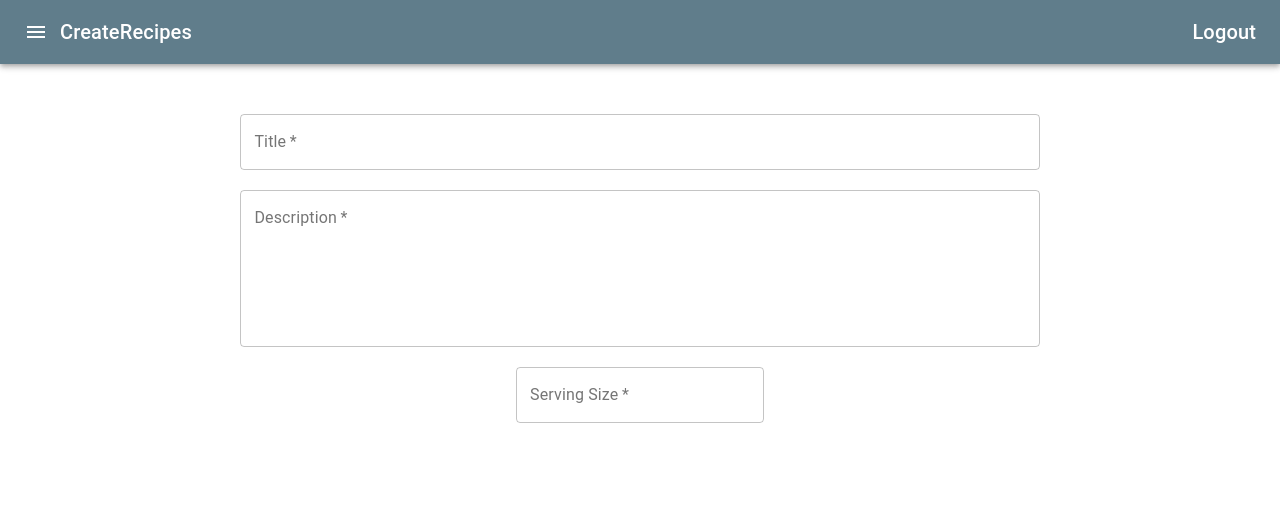
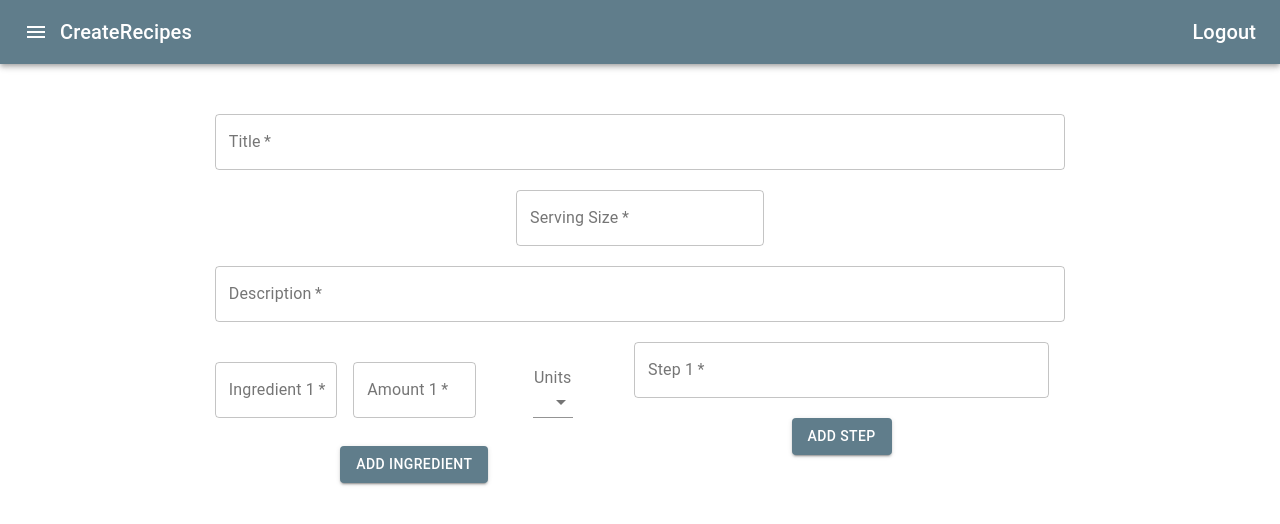
Before and after one commit to michaeljoepeterson/recipe-react, a React (Create React App) app: page / in a window 1280 px wide. Both pictures are taken after typing "Sample", "Sample123" into the empty fields and a click on the button "LOGIN". Shown: the top 524 px of the page. Built offline with nearby package versions, Linux system fonts and the light colour scheme.

Commit message:
setup layout for recipe form

```diff
--- a/src/components/create-recipe.js
+++ b/src/components/create-recipe.js
@@ -5,25 +5,62 @@ import requiresLogin from '../HOC/requires-login';
 import Grid from '@material-ui/core/Grid';
 import Button from '@material-ui/core/Button';
 import TextField from '@material-ui/core/TextField';
+import Select from '@material-ui/core/Select';
+import InputLabel from '@material-ui/core/InputLabel';
 import Typography from '@material-ui/core/Typography';
 import './styles/containers.css';
 import './styles/forms.css';
+import { MenuItem } from '@material-ui/core';
 
 export class CreateRecipe extends React.Component{
-
-
+    constructor(props) {
+        super(props);
+        this.state = {
+            step:1
+        };
+      }
+    //render step inputs based on step in state, to avoid js way of adding step
+    //also could do that for units so units could be added/removed
     render(){
         return(
             <div className="content-container">
                 <form>
+                    <Grid container>
                         <Grid className="input-container-recipe" item xs={12}>
                             <TextField fullWidth required id="title" label="Title" variant="outlined" />
                         </Grid>
                         <Grid className="input-container-recipe" item xs={12}>
-                        <TextField className='textfield-input' fullWidth required id="description" label="Description" variant="outlined" />
+                            <TextField required id="serving" label="Serving Size" variant="outlined" />
                         </Grid>
                         <Grid className="input-container-recipe" item xs={12}>
-                        <TextField required id="serving" label="Serving Size" variant="outlined" />
+                            <TextField fullWidth multiline required id="description" label="Description" variant="outlined" />
+                        </Grid>
+                        <Grid className="input-container-recipe"  alignItems='flex-end' item container spacing={2} xs={12} md={6}>
+                                <Grid item xs={12} md={4}>
+                                    <TextField className="input-spacing" fullWidth multiline required id="ingredient" label={"Ingredient " + this.state.step} variant="outlined" />
+                                </Grid>
+                                <Grid item xs={12} md={4}>
+                                    <TextField className="input-spacing" fullWidth multiline required id="amount" label={"Amount " + this.state.step} variant="outlined" />
+                                </Grid>
+                                <Grid item xs={12} md={4}>
+                                    <InputLabel id="units">Units</InputLabel>
+                                    <Select id="units">
+                                        <MenuItem value={"cups"}>Cups</MenuItem>
+                                        <MenuItem value={"tbs"}>Tbs</MenuItem>
+                                        <MenuItem value={"ml"}>ml</MenuItem>
+                                        <MenuItem value={"litres"}>Litres</MenuItem>
+                                        <MenuItem value={"grams"}>grams</MenuItem>
+                                        <MenuItem value={"pieces"}>Pieces</MenuItem>
+                                    </Select>
+                                </Grid>
+                                <Grid xs={12}>
+                                    <Button className="input-spacing" variant="contained" color="primary">Add Ingredient</Button>
+                                </Grid>
+                            </Grid>
+                        <Grid className="input-container-recipe" item xs={12} md={6}>
+                            <TextField fullWidth multiline required id="steps" label={"Step " + this.state.step} variant="outlined" />
+                            <Button className="input-spacing" variant="contained" color="primary">Add Step</Button>
+                        </Grid>
                     </Grid>
                 </form>
             </div>
--- a/src/components/styles/containers.css
+++ b/src/components/styles/containers.css
@@ -1,4 +1,4 @@
 .content-container{
-    margin-left: 18vw;
-    margin-right: 18vw;
+    margin-left: 16vw;
+    margin-right: 16vw;
 }
--- a/src/components/styles/forms.css
+++ b/src/components/styles/forms.css
@@ -5,3 +5,7 @@
 .input-container-recipe{
     padding:10px;
 }
+
+.input-spacing{
+    margin-top: 20px !important;
+}
```
Lines whose indentation alone changed are shown as unchanged.
